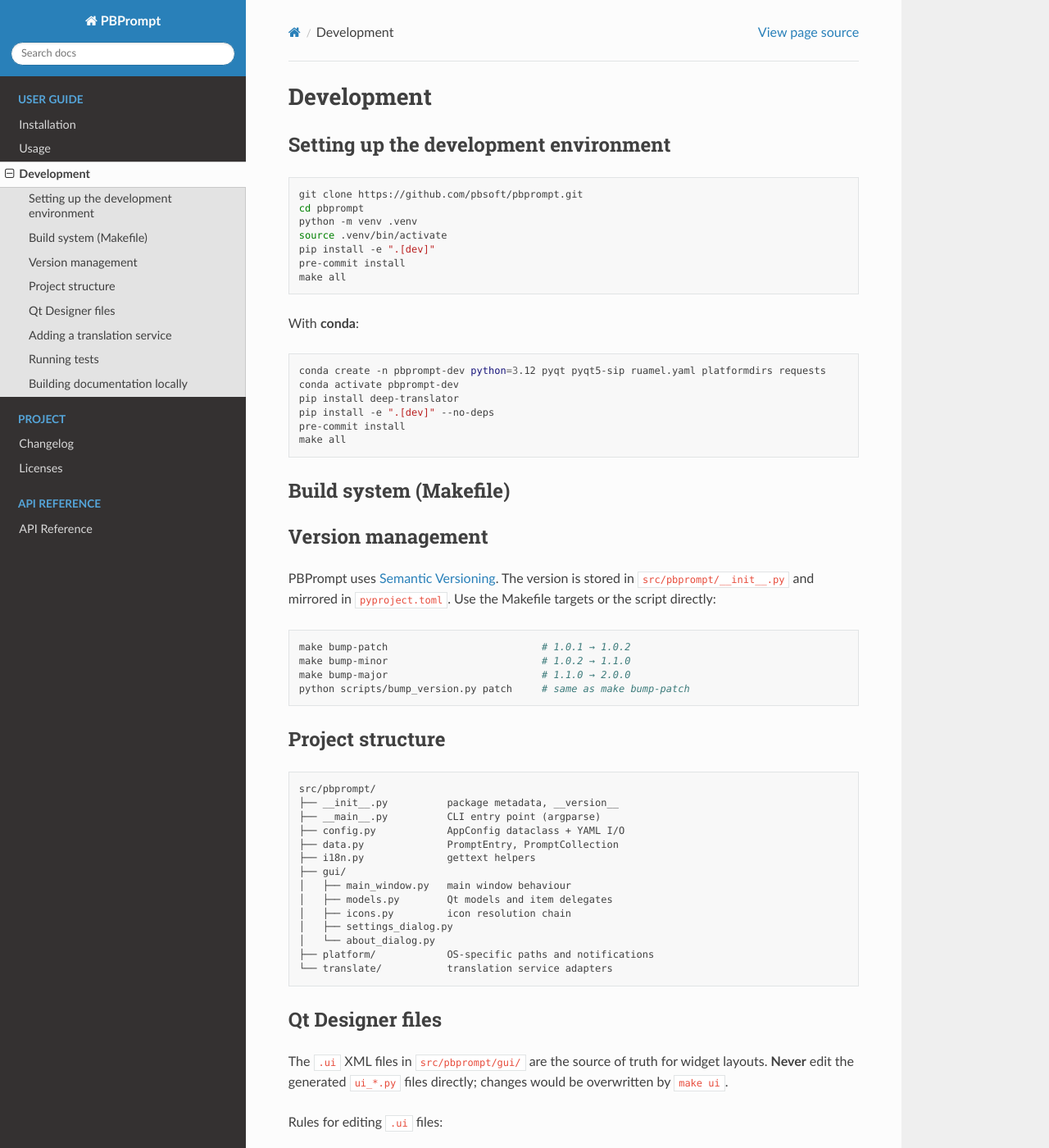
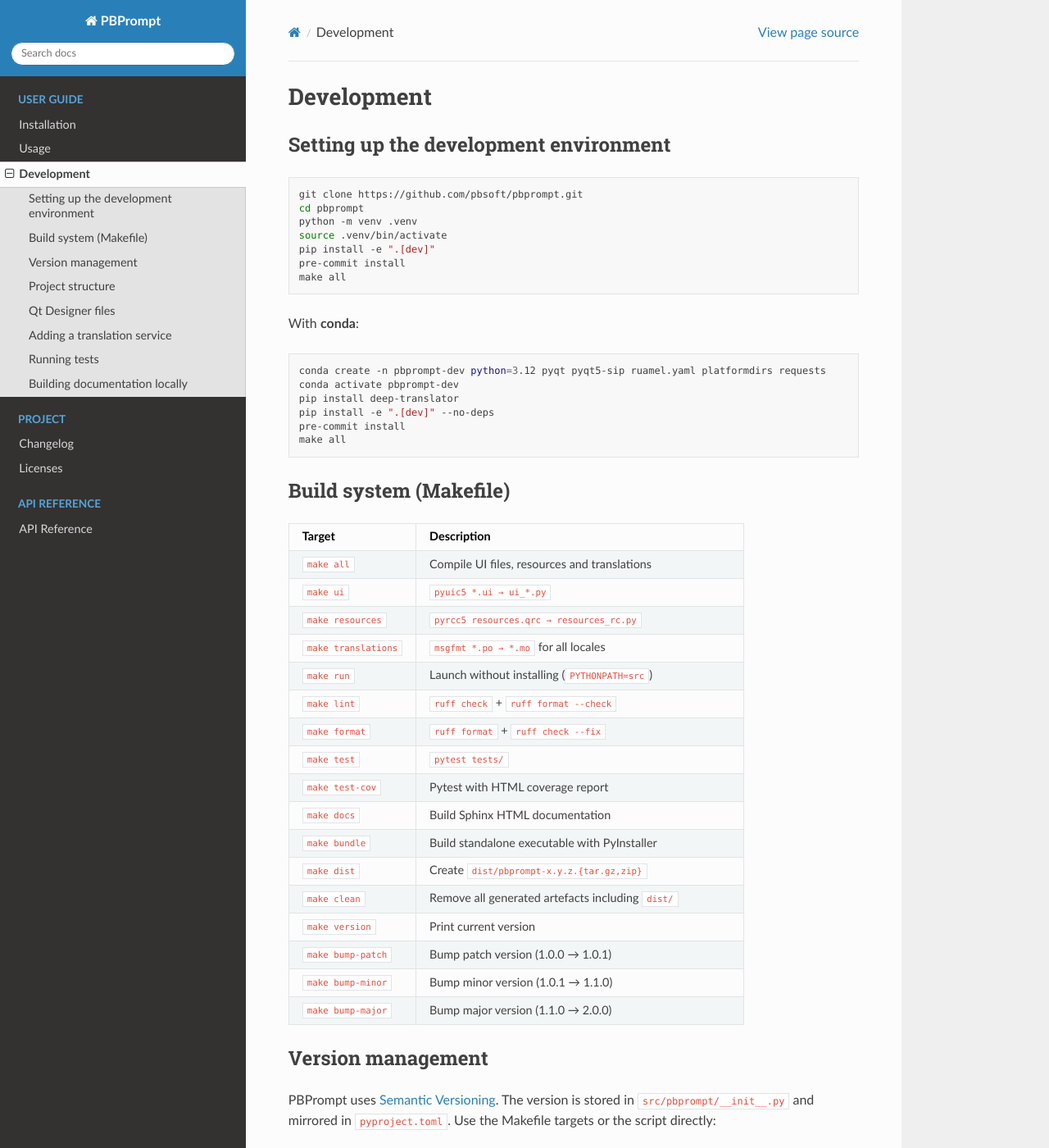
Before and after one commit to ppoilbarbe/PBPrompt, a Sphinx documentation site: the page built from doc/development.rst, in a window 1280 px wide and 1400 px high. Shown: the whole window at 82% size. Built offline with Sphinx 7.4.7 and the Read the Docs theme 3.1.0, drawn with Linux system fonts in a browser that asks for light colours.

Commit message:
docs: fix RST table, update installation guide, add RST rules to prompt
- development.rst: replace malformed grid table with list-table (fixes
  "Malformed table" docutils error on make translations row)
- installation.rst: replace pyinstaller pbprompt.spec with make bundle,
  add no-cross-compilation note, add macOS unsigned binary warning
- claude_prompt.txt: add section 9 (RST rules) — ban grid tables, mandate
  docutils validation before every commit

Co-Authored-By: Claude Sonnet 4.6 <noreply@anthropic.com>

```diff
--- a/doc/development.rst
+++ b/doc/development.rst
@@ -29,41 +29,46 @@ With **conda**:
 Build system (Makefile)
 ------------------------
 
-+--------------------+------------------------------------------------------+
-| Target             | Description                                          |
-+====================+======================================================+
-| ``make all``       | Compile UI files, resources and translations         |
-+--------------------+------------------------------------------------------+
-| ``make ui``        | ``pyuic5 *.ui → ui_*.py``                            |
-+--------------------+------------------------------------------------------+
-| ``make resources`` | ``pyrcc5 resources.qrc → resources_rc.py``           |
-+--------------------+------------------------------------------------------+
-| ``make translations`` | ``msgfmt *.po → *.mo`` for all locales            |
-+--------------------+------------------------------------------------------+
-| ``make run``       | Launch without installing (``PYTHONPATH=src``)       |
-+--------------------+------------------------------------------------------+
-| ``make lint``      | ``ruff check`` + ``ruff format --check``             |
-+--------------------+------------------------------------------------------+
-| ``make format``    | ``ruff format`` + ``ruff check --fix``               |
-+--------------------+------------------------------------------------------+
-| ``make test``      | ``pytest tests/``                                    |
-+--------------------+------------------------------------------------------+
-| ``make test-cov``  | Pytest with HTML coverage report                     |
-+--------------------+------------------------------------------------------+
-| ``make docs``      | Build Sphinx HTML documentation                      |
-+--------------------+------------------------------------------------------+
-| ``make dist``      | Create ``dist/pbprompt-x.y.z.{tar.gz,zip}``         |
-+--------------------+------------------------------------------------------+
-| ``make clean``     | Remove all generated artefacts including ``dist/``   |
-+--------------------+------------------------------------------------------+
-| ``make version``   | Print current version                                |
-+--------------------+------------------------------------------------------+
-| ``make bump-patch``| Bump patch version (1.0.0 → 1.0.1)                  |
-+--------------------+------------------------------------------------------+
-| ``make bump-minor``| Bump minor version (1.0.1 → 1.1.0)                  |
-+--------------------+------------------------------------------------------+
-| ``make bump-major``| Bump major version (1.1.0 → 2.0.0)                  |
-+--------------------+------------------------------------------------------+
+.. list-table::
+   :header-rows: 1
+   :widths: 28 72
+
+   * - Target
+     - Description
+   * - ``make all``
+     - Compile UI files, resources and translations
+   * - ``make ui``
+     - ``pyuic5 *.ui → ui_*.py``
+   * - ``make resources``
+     - ``pyrcc5 resources.qrc → resources_rc.py``
+   * - ``make translations``
+     - ``msgfmt *.po → *.mo`` for all locales
+   * - ``make run``
+     - Launch without installing (``PYTHONPATH=src``)
+   * - ``make lint``
+     - ``ruff check`` + ``ruff format --check``
+   * - ``make format``
+     - ``ruff format`` + ``ruff check --fix``
+   * - ``make test``
+     - ``pytest tests/``
+   * - ``make test-cov``
+     - Pytest with HTML coverage report
+   * - ``make docs``
+     - Build Sphinx HTML documentation
+   * - ``make bundle``
+     - Build standalone executable with PyInstaller
+   * - ``make dist``
+     - Create ``dist/pbprompt-x.y.z.{tar.gz,zip}``
+   * - ``make clean``
+     - Remove all generated artefacts including ``dist/``
+   * - ``make version``
+     - Print current version
+   * - ``make bump-patch``
+     - Bump patch version (1.0.0 → 1.0.1)
+   * - ``make bump-minor``
+     - Bump minor version (1.0.1 → 1.1.0)
+   * - ``make bump-major``
+     - Bump major version (1.1.0 → 2.0.0)
 
 
 Version management
--- a/doc/installation.rst
+++ b/doc/installation.rst
@@ -44,21 +44,27 @@ Using a plain **venv**:
 Building a standalone executable
 ---------------------------------
 
-PyInstaller is used to produce a single-file executable.  The compiled
-translation files (``.mo``) and resources must exist before running
-PyInstaller:
+PyInstaller is used to produce a single-file executable.  Use the ``make
+bundle`` target, which compiles all required artefacts (UI files, Qt resources,
+translation ``.mo`` files) before invoking PyInstaller:
 
 .. code-block:: bash
 
-   make all                  # compile .mo, ui_*.py, resources_rc.py
-   pyinstaller pbprompt.spec
+   make bundle
 
-The ``pbprompt.spec`` file already includes the ``locales/`` and
-``resources/`` directories in ``datas``.  The resulting executable is placed
-in ``dist/``.
+The resulting executable is placed in ``dist/``.
 
-Platform-specific helper scripts are provided in ``scripts/``:
+.. note::
 
-* ``scripts/build_linux.sh``
-* ``scripts/build_windows.bat``
-* ``scripts/build_macos.sh``
+   **No cross-compilation.** PyInstaller produces an executable for the
+   platform it runs on.  To build for Linux, Windows, and macOS you must run
+   ``make bundle`` on each target platform (or rely on the CI pipeline, which
+   builds all three in parallel).
+
+.. warning::
+
+   **macOS executables are not code-signed (as of 2026-04-12).**  No signing
+   certificate is currently configured, so the binaries produced by the CI
+   pipeline and attached to GitHub Releases are unsigned.  macOS Gatekeeper
+   will block them by default; users must explicitly allow the executable in
+   *System Settings → Privacy & Security* after the first launch attempt.
```
Also changed, not shown: claude_prompt.txt (+19 -5 lines).
